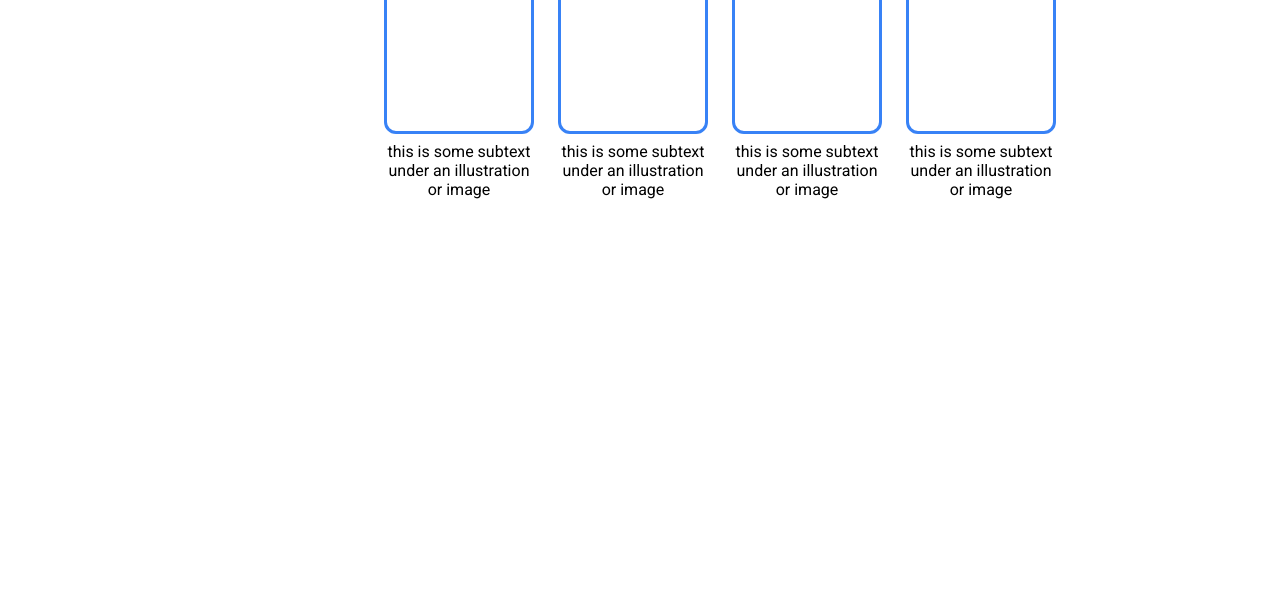
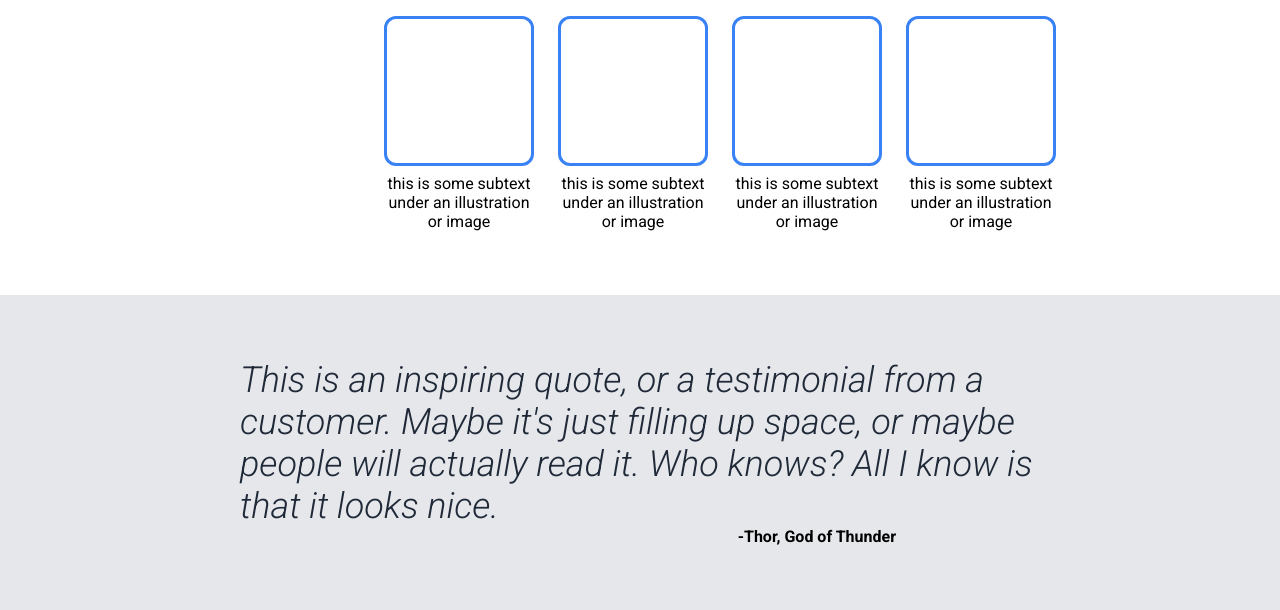
Before and after one commit to Kevtronium/landing-page, a plain HTML site: page index.html in a window 1280 px wide. Shown: the part 489-1099 px from the top of the page. Before the commit the page ends 800 px from the top, so only its background shows below. Drawn offline with Linux system fonts and the light colour scheme.

Commit message:
Add quote component

```diff
--- a/css/style.css
+++ b/css/style.css
@@ -85,7 +85,7 @@ a {
   flex-direction: column;
   justify-content: center;
   align-items: center;
-  padding: 32px 0;
+  padding: 64px 0;
   gap: 32px;
 }
 
@@ -116,3 +116,33 @@ a {
   border-style: solid;
   border-radius: 12px;
 }
+
+/* QUOTE */
+
+.quote {
+  background-color: #e5e7eb;
+  display: flex;
+  flex-direction: column;
+  align-items: center;
+  padding: 64px 0;
+}
+
+.quote-content {
+  display: flex;
+  flex-direction: column;
+  justify-content: center;
+  align-items: center;
+  max-width: 40%;
+}
+
+.quote-text {
+  font-size: 36px;
+  font-weight: 200;
+  color: #1f2937;
+  width: 800px;
+}
+
+.quote-author {
+  font-weight: 700;
+  align-self: flex-end;
+}
--- a/index.html
+++ b/index.html
@@ -70,5 +70,15 @@
         </div>
       </div>
     </div>
+    <div class="quote">
+      <div class="quote-content">
+        <em class="quote-text">
+          This is an inspiring quote, or a testimonial from a customer. Maybe
+          it's just filling up space, or maybe people will actually read it. Who
+          knows? All I know is that it looks nice.
+        </em>
+        <p class="quote-author">-Thor, God of Thunder</p>
+      </div>
+    </div>
   </body>
 </html>
```
